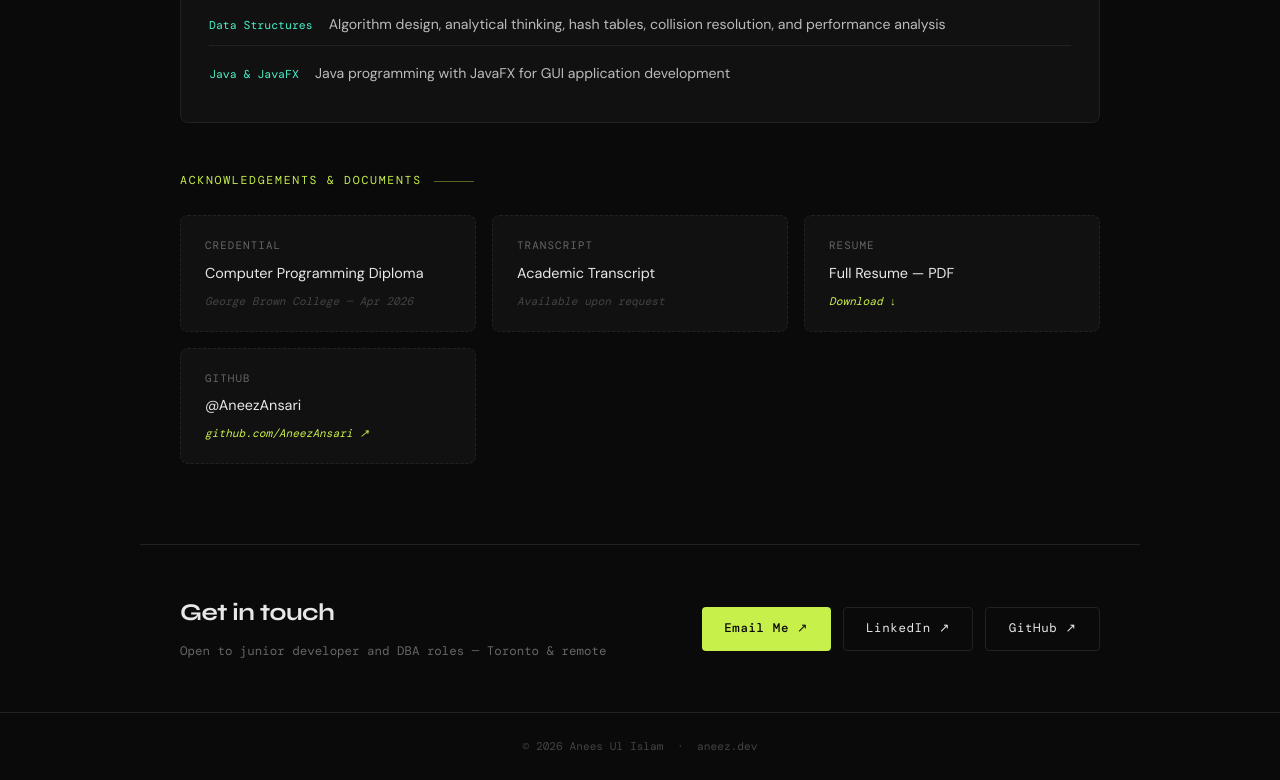
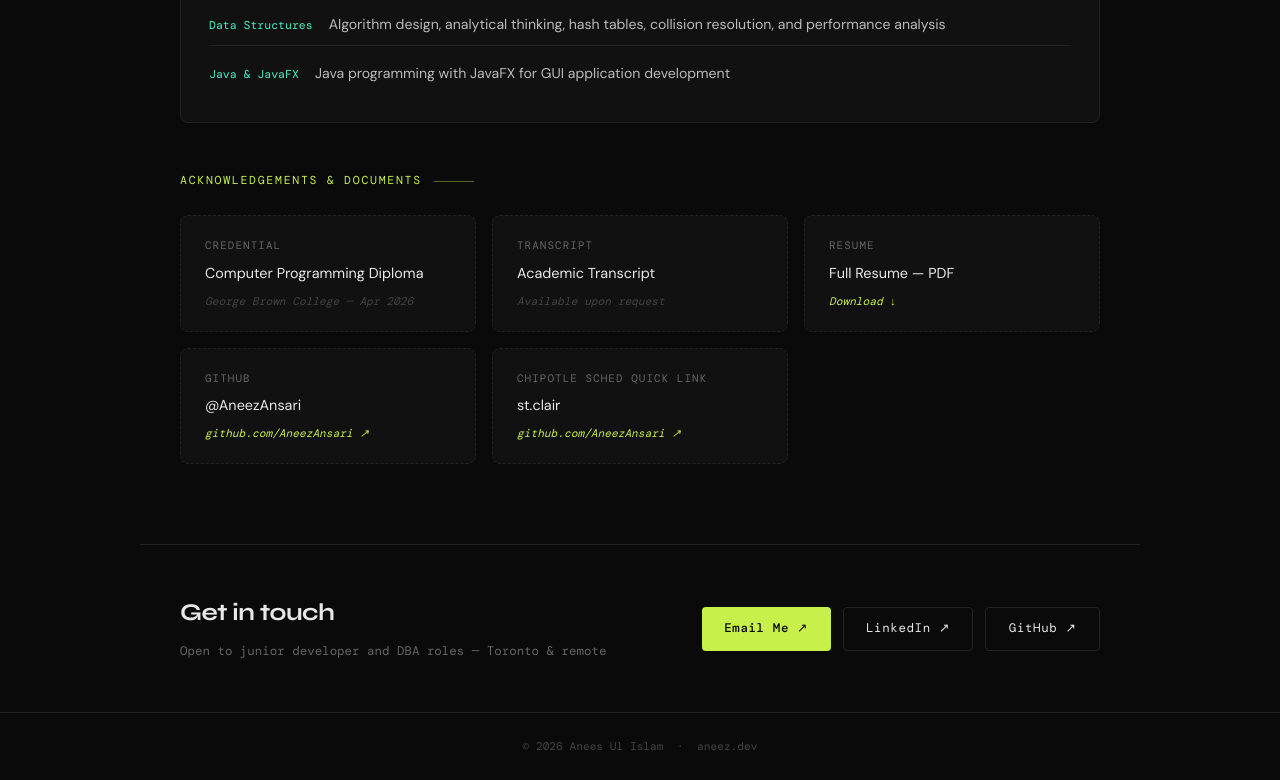
Before and after one commit to AneezAnsari/aneez.dev, a plain HTML site: page index.html in a window 1280 px wide. Shown: the part 4328-5108 px from the top of the page. Drawn offline with nearby package versions, Linux system fonts and the light colour scheme; a web font is replaced by a local one.

Commit message:
index.html

```diff
--- a/index.html
+++ b/index.html
@@ -931,6 +931,11 @@
         <span class="ack-card-value">@AneezAnsari</span>
         <span class="ack-card-note"><a href="https://github.com/AneezAnsari" target="_blank" style="color:var(--accent);text-decoration:none;">github.com/AneezAnsari ↗</a></span>
       </div>
+      <div class="ack-card">
+        <span class="ack-card-label">Chipotle sched quick link</span>
+        <span class="ack-card-value">st.clair</span>
+        <span class="ack-card-note"><a href="https://agent-69ed864aa13bfd1dbd--sweet-sprinkles-e14ad7.netlify.app/" target="_blank" style="color:var(--accent);text-decoration:none;">github.com/AneezAnsari ↗</a></span>
+      </div>
     </div>
   </div>
 </section>
```
